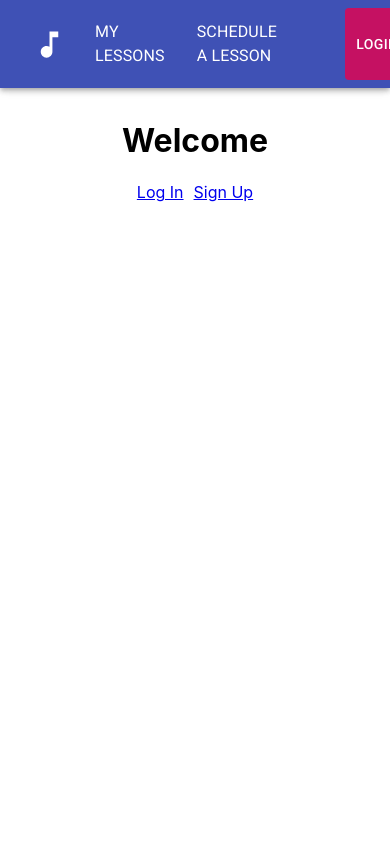
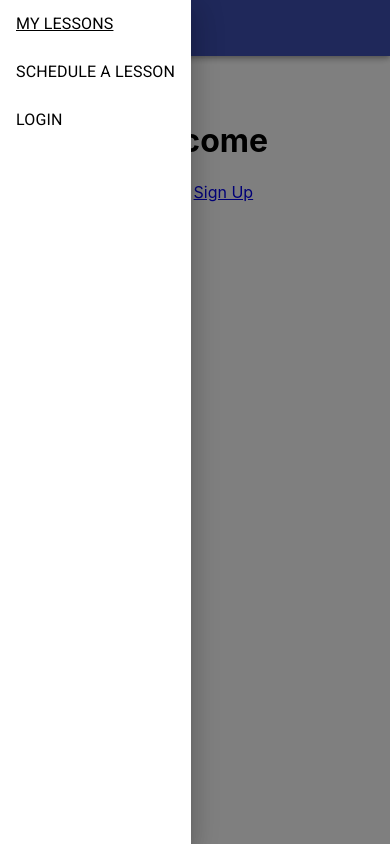
Before and after one commit to CobyPear/music-lesson-scheduler, a React (Create React App) app in the folder client/: page / in a window 390 px wide. Both pictures are taken after a click on the button "menu". Built offline with nearby package versions, Linux system fonts and the light colour scheme.

Commit message:
Refactored header to be mobile responsive

```diff
--- a/client/src/App.jsx
+++ b/client/src/App.jsx
@@ -1,6 +1,6 @@
 import React from 'react'
 import { BrowserRouter as Router, Route } from 'react-router-dom'
-import Header from './components/Header'
+import ResponsiveHeader from './components/ResponsiveHeader'
 import Welcome from './screens/Welcome'
 import Login from './components/Login'
 import SignUp from './components/Signup'
@@ -12,7 +12,7 @@ function App(props) {
   return (
     <>
     <Router>
-      <Header history={props.history} />
+      <Route component={ResponsiveHeader} />
       <Route path='/' exact component={Welcome} />
       <Route path='/login' component={Login} />
       <Route path='/signup' component={SignUp} />
--- a/client/src/components/Header.jsx
+++ /dev/null
@@ -1,107 +0,0 @@
-import React from 'react'
-import { useDispatch, useSelector } from 'react-redux'
-import { logout } from '../actions/userActions'
-import {
-  AppBar,
-  Toolbar,
-  List,
-  ListItem,
-  ListItemText,
-  IconButton,
-  Link,
-  Button,
-  Container,
-  makeStyles
-} from '@material-ui/core'
-import MusicNoteIcon from '@material-ui/icons/MusicNote'
-
-const navlinks = [
-  { title: 'My Lessons', path: '/home' },
-  { title: 'Schedule a Lesson', path: '/schedulelesson' },
-]
-
-const useStyles = makeStyles((theme) => ({
-  root: {
-    position: 'absolute',
-  },
-  flex: {
-    display: 'flex',
-    justifyContent: 'space-around'
-  },
-  navDisplayFlex: {
-    display: 'flex',
-    justifyContent: 'flex-end'
-  },
-  linkText: {
-    textDecoration: 'none',
-    textTransform: 'uppercase',
-    color: 'white'
-  },
-  login: {
-    color: '#ffffff',
-    backgroundColor: theme.palette.secondary.dark,
-    marginLeft: '48px'
-  },
-  signUp: {
-    color: '#ffffff',
-    backgroundColor: theme.palette.secondary.dark,
-    marginLeft: '20px'
-  }
-}))
-const Header2 = () => {
-  const classes = useStyles()
-
-  const dispatch = useDispatch()
-
-  const userLogin = useSelector(state => state.userLogin)
-  const { userInfo } = userLogin
-
-  const login = () => {
-    window.location.href = '/login'
-  }
-
-  const signup = () => {
-    // put logic here to direct user to homepage if already logged in
-    // also, direct to different sign up form that asks for user's instrument
-    window.location.href = '/signup'
-  }
-  const logoutHandler = () => {
-    dispatch(logout())
-    window.location.href = '/login'
-  }
-  return (
-    <AppBar>
-      <Toolbar>
-        <Container maxWidth='md' className={classes.flex}>
-          <IconButton edge='start'
-            color='inherit'
-            aria-label='home'>
-            <MusicNoteIcon fontSize='large' />
-          </IconButton>
-          <List
-            className={classes.navDisplayFlex}
-            component="nav"
-            aria-labelledby="main navigation">
-            {
-              navlinks.map(({ title, path }) => (
-                <Link href={path} key={title} className={classes.linkText}>
-                  <ListItem button>
-                    <ListItemText primary={title} />
-                  </ListItem>
-                </Link>
-              ))
-            }
-            <Button className={classes.login} onClick={login}>Login</Button>
-            {userInfo !== null ? (
-              <Button className={classes.signUp} onClick={logoutHandler}>Logout</Button>
-            ) : (
-              <Button className={classes.signUp} onClick={signup}>Signup</Button>
-            )}
-          </List>
-        </Container>
-      </Toolbar>
-    </AppBar>
-  )
-}
-
-export default Header2
--- /dev/null
+++ b/client/src/components/ResponsiveHeader.jsx
@@ -0,0 +1,210 @@
+import React, { useState, useEffect } from 'react'
+import { useDispatch, useSelector } from 'react-redux'
+import { logout } from '../actions/userActions'
+import {
+    AppBar,
+    Toolbar,
+    List,
+    ListItem,
+    ListItemText,
+    IconButton,
+    Link,
+    Button,
+    Container,
+    makeStyles,
+    Drawer,
+    MenuItem,
+} from '@material-ui/core'
+import MusicNoteIcon from '@material-ui/icons/MusicNote'
+import MenuIcon from '@material-ui/icons/Menu'
+
+const navlinks = [
+    { title: 'My Lessons', path: '/home' },
+    { title: 'Schedule a Lesson', path: '/schedulelesson' },
+]
+
+const useStyles = makeStyles((theme) => ({
+    root: {
+        position: 'absolute',
+        height: '20px'
+    },
+    flex: {
+        display: 'flex',
+        justifyContent: 'space-around',
+    },
+    navDisplayFlex: {
+        display: 'flex',
+        justifyContent: 'space-around'
+    },
+    linkText: {
+        textDecoration: 'none',
+        textTransform: 'uppercase',
+        color: 'white'
+    },
+    menuItemText: {
+        textDecoration: 'none',
+        textTransform: 'uppercase',
+        color: 'black'
+    },
+    login: {
+        color: '#ffffff',
+        backgroundColor: theme.palette.secondary.dark,
+        marginLeft: '48px'
+    },
+    signUp: {
+        color: '#ffffff',
+        backgroundColor: theme.palette.secondary.dark,
+        marginLeft: '20px'
+    },
+    menuIcon: {
+        marginRight: theme.spacing(3)
+    },
+    drawerButtons: {
+        color: '#ffffff',
+        backgroundColor: theme.palette.secondary.dark,
+    },
+    column: {
+        display: 'flex',
+        height: '3rem',
+        flexDirection: 'column',
+        justifyContent: 'space-around'
+
+    }
+}))
+
+const ResponsiveHeader = ({ history }) => {
+
+    const classes = useStyles()
+
+    const dispatch = useDispatch()
+
+    const userLogin = useSelector(state => state.userLogin)
+    const { userInfo } = userLogin
+
+    const [isMobile, setIsMobile] = useState(false)
+    const [drawerOpen, setDrawerOpen] = useState(false)
+    console.log(drawerOpen)
+
+    useEffect(() => {
+        // from https://betterprogramming.pub/making-a-basic-header-responsive-with-materialui-and-react-2198fac923c8
+        const setResponsiveness = () => window.innerWidth < 900 ? setIsMobile(true) : setIsMobile(false)
+
+        setResponsiveness()
+        window.addEventListener('resize', () => setResponsiveness())
+    }, [userInfo])
+
+    const login = () => {
+        history.push('/login')
+    }
+
+    const signup = () => {
+        // put logic here to direct user to homepage if already logged in
+        // also, direct to different sign up form that asks for user's instrument
+        history.push('/signup')
+    }
+
+    const logoutHandler = () => {
+        dispatch(logout())
+        isMobile && setDrawerOpen(!drawerOpen)
+        history.push('/login')
+    }
+
+    const displayMobile = () => {
+
+        const getDrawerChoices = () => {
+            const mobileNavlinks = [
+                { title: 'My Lessons', path: '/home' },
+                { title: 'Schedule a Lesson', path: '/schedulelesson' },
+                { title: 'Login', path: '/login' },
+            ]
+            return (
+                <>
+                    {
+                        mobileNavlinks.map(({ title, path }) => {
+                            return (
+                                <Link color='inherit' href={path} key={title} className={classes.menuItemText}>
+                                    <MenuItem primary={title}>{title}</MenuItem>
+                                </Link>
+                            )
+                        })
+
+                    }
+                    <div className={classes.column}>
+
+                        {userInfo?._id && (
+                            <Button className={classes.drawerButtons} onClick={logoutHandler}>Logout</Button>
+                        )}
+
+                    </div>
+                </>
+            )
+        }
+
+        return (
+            <>
+                <IconButton
+                    edge='start'
+                    color='inherit'
+                    aria-label='menu'
+                    aria-haspopup={true}
+                    onClick={() => setDrawerOpen(!drawerOpen)}
+                >
+                    <MenuIcon className={classes.menuIcon} />
+                </IconButton>
+                <Drawer
+                    anchor='left'
+                    open={drawerOpen}
+                    onClose={() => setDrawerOpen(!drawerOpen)}
+                >
+                    <div>{getDrawerChoices()}</div>
+                </Drawer>
+                <span><MusicNoteIcon /></span>
+            </>
+        )
+    }
+
+    const displayDesktop = () => {
+        return (
+                <Container maxWidth='md' className={classes.flex}>
+                    <IconButton edge='start'
+                        color='inherit'
+                        aria-label='home'>
+                        <MusicNoteIcon fontSize='large' />
+                    </IconButton>
+                    <List
+                        className={classes.navDisplayFlex}
+                        component="nav"
+                        aria-labelledby="main navigation">
+                        {
+                            navlinks.map(({ title, path }) => (
+                                <Link href={path} key={title} className={classes.linkText}>
+                                    <ListItem button>
+                                        <ListItemText primary={title} />
+                                    </ListItem>
+                                </Link>
+                            ))
+                        }
+                        <Button className={classes.login} onClick={login}>Login</Button>
+                        {userInfo !== null ? (
+                            <Button className={classes.signUp} onClick={logoutHandler}>Logout</Button>
+                        ) : (
+                            <Button className={classes.signUp} onClick={signup}>Signup</Button>
+                        )}
+                    </List>
+                </Container>
+        )
+
+    }
+
+    return (
+        <AppBar height='25%'>
+            <Toolbar>
+                {
+                    isMobile ? displayMobile() : displayDesktop()
+                }
+            </Toolbar>
+        </AppBar>
+    )
+}
+
+export default ResponsiveHeader
--- a/client/src/screens/ScheduleLesson.jsx
+++ b/client/src/screens/ScheduleLesson.jsx
@@ -100,7 +100,6 @@ export const MaterialUIPickers = ({ selectedDate, handleDateChange, classes }) =
 }
 
 export const ScheduleLesson = ({ history }) => {
-    console.log(window.visualViewport)
     const classes = useStyles()
     const [selectedDate, setSelectedDate] = useState(new Date());
     const [lessonLength, setLessonLength] = useState(30)
```
